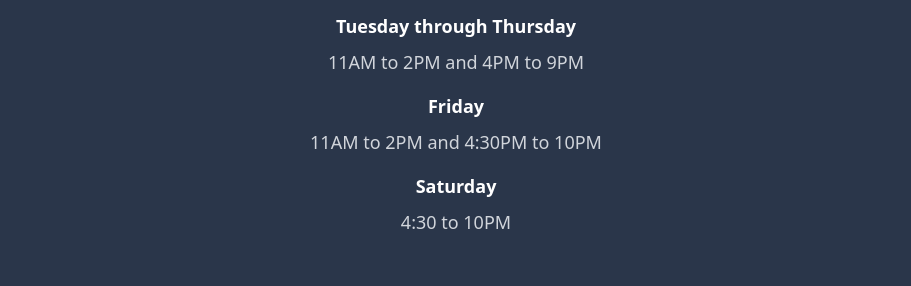
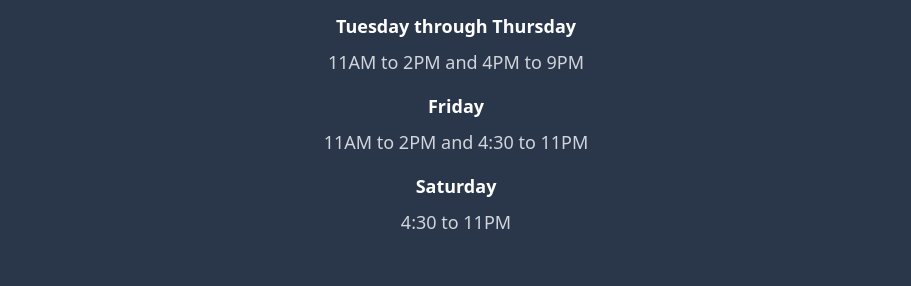
Before and after one commit to aisuperchargedlearning/Bainbridgetapas, a React (Vite) app: page / in a window 1280 px wide. Shown: the part 3680-3966 px from the top of the page, without its empty margins (184-1095 px from the left). Built offline with nearby package versions, Linux system fonts and the light colour scheme.

Commit message:
Hours fix for friday sat

```diff
--- a/src/App.tsx
+++ b/src/App.tsx
@@ -91,11 +91,11 @@ function App() {
             </div>
             <div>
               <p className="font-semibold text-white mb-2">Friday</p>
-              <p>11AM to 2PM and 4:30PM to 10PM</p>
+              <p>11AM to 2PM and 4:30 to 11PM</p>
             </div>
             <div>
               <p className="font-semibold text-white mb-2">Saturday</p>
-              <p>4:30 to 10PM</p>
+              <p>4:30 to 11PM</p>
             </div>
           </div>
         </div>
```
